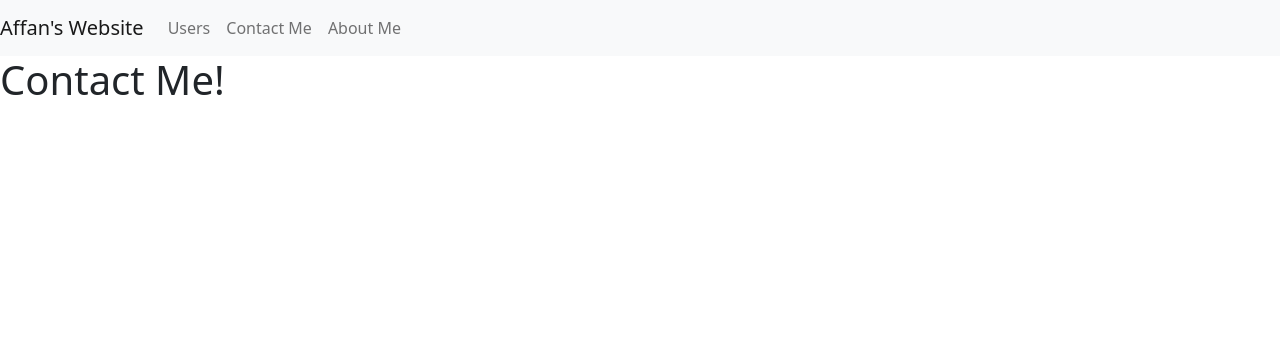
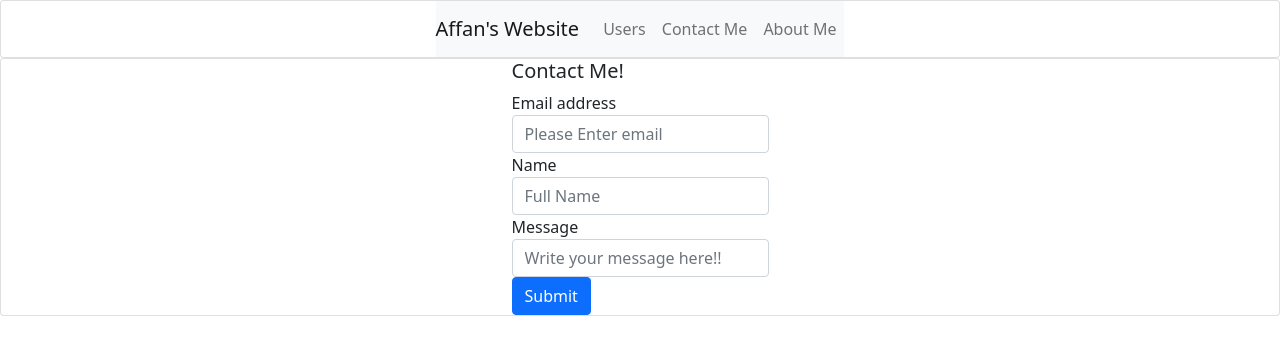
Before and after one commit to ItMeansBigMountain/HTML_REGEX, a plain HTML site: page contact_me.html in a window 1280 px wide. Drawn offline with nearby package versions, Linux system fonts and the light colour scheme.

Commit message:
form html and nav bar

```diff
--- a/contact_me.html
+++ b/contact_me.html
@@ -7,9 +7,9 @@
     <meta name="viewport" content="width=device-width, initial-scale=1.0">
     <title>Contact Me</title>
 
-
     <!-- BOOSTRAP -->
-    <link href="https://cdn.jsdelivr.net/npm/bootstrap@5.0.2/dist/css/bootstrap.min.css" rel="stylesheet" integrity="sha384-EVSTQN3/azprG1Anm3QDgpJLIm9Nao0Yz1ztcQTwFspd3yD65VohhpuuCOmLASjC" crossorigin="anonymous">
+    <link href="https://cdn.jsdelivr.net/npm/bootstrap@5.0.2/dist/css/bootstrap.min.css" rel="stylesheet"
+        integrity="sha384-EVSTQN3/azprG1Anm3QDgpJLIm9Nao0Yz1ztcQTwFspd3yD65VohhpuuCOmLASjC" crossorigin="anonymous">
 
 </head>
 
@@ -17,7 +17,8 @@
 
 
     <!-- NAVBAR -->
-    <nav class="navbar navbar-expand-lg navbar-light bg-light">
+    <div class="card" style="width: 100%;">
+        <nav class="navbar navbar-expand-lg navbar-light bg-light mx-auto">
             <a class="navbar-brand" href="index.html">Affan's Website</a>
             <div class="collapse navbar-collapse" id="navbarSupportedContent">
                 <ul class="navbar-nav mr-auto">
@@ -33,17 +34,69 @@
                 </ul>
             </div>
         </nav>
-
-
-
-    <!-- MAIN -->
-    <h1>Contact Me!</h1>
+    </div>
 
 
 
 
 
 
+
+
+
+    <!-- MAIN -->
+
+
+    <div class="card" style="width: 100%;">
+
+        <div class="mx-auto">
+
+            <form>
+                <h5 class="card-title">Contact Me!</h5>
+
+                <div class="form-group">
+                    <label for="email_Input">Email address</label>
+                    <input type="email" class="form-control" id="email_Input" placeholder="Please Enter email">
+                </div>
+
+
+                <div class="form-group">
+                    <label for="name_input">Name</label>
+                    <input type="text" class="form-control" id="name_input" placeholder="Full Name">
+                </div>
+
+                <div class="form-group">
+                    <label for="message_input">Message</label>
+                    <input type="text" class="form-control" id="message_input"
+                        placeholder="Write your message here!!">
+                </div>
+
+                <button type="submit" class="btn btn-primary">Submit</button>
+            </form>
+
+
+
+        </div>
+    </div>
+
+
+
+
+
+
+
+
+
+
+
+    <!-- VALIDATE FORM USING JAVASCRIPT -->
+    <script>
+        // const document is the dom object
+        // methods in the dom (document) maniupulate elements within the client side html
+        const contactNameInput = document.querySelector("input[name='contact-name']").value;
+    </script>
+
+
 </body>
 
 </html>
```
Also changed, not shown: about_me.html (+4 -2 lines), profile.html (+4 -1 lines), users.html (+39 -2 lines), todo.txt (deleted). Lines whose indentation alone changed are shown as unchanged.
